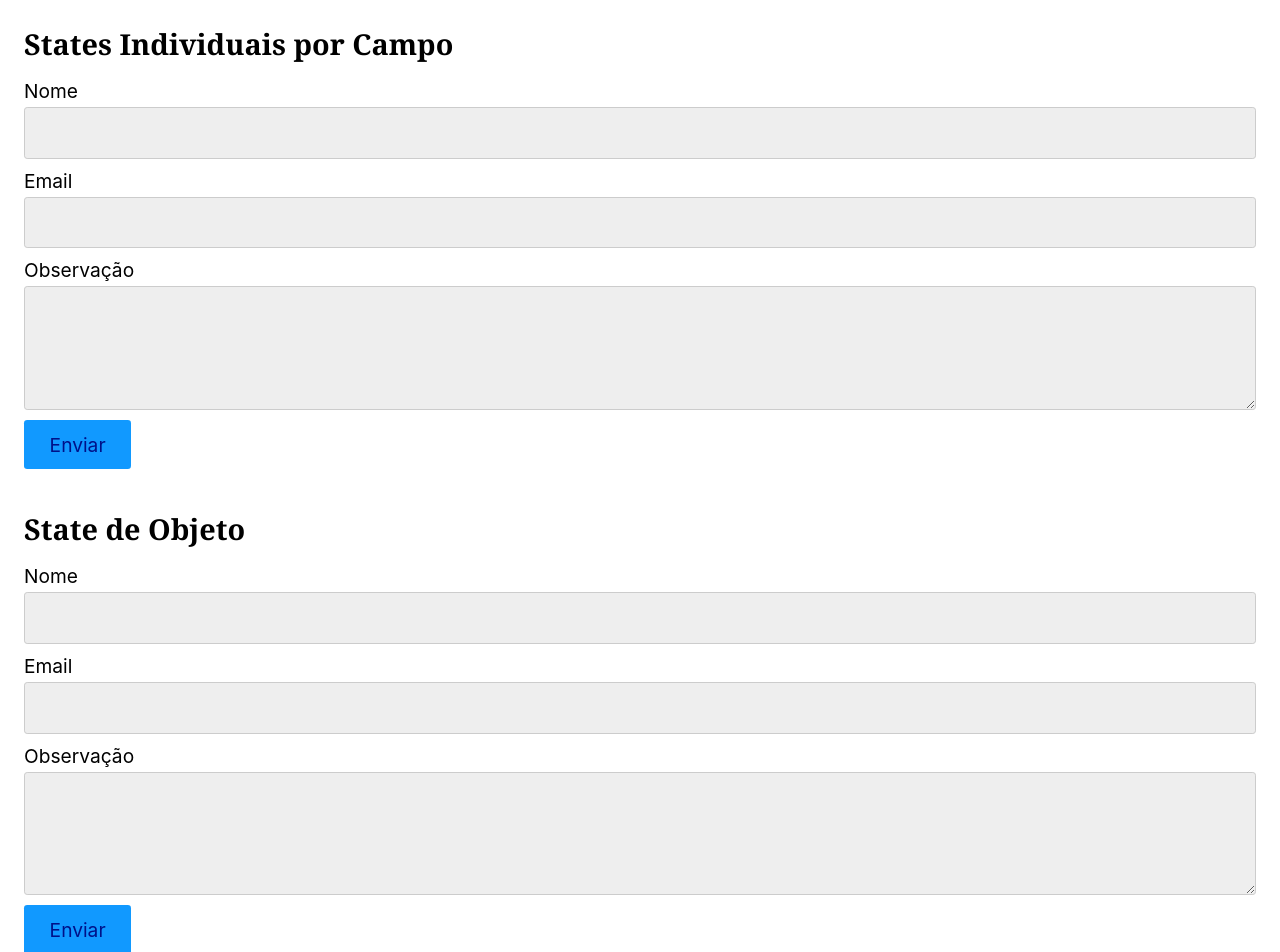
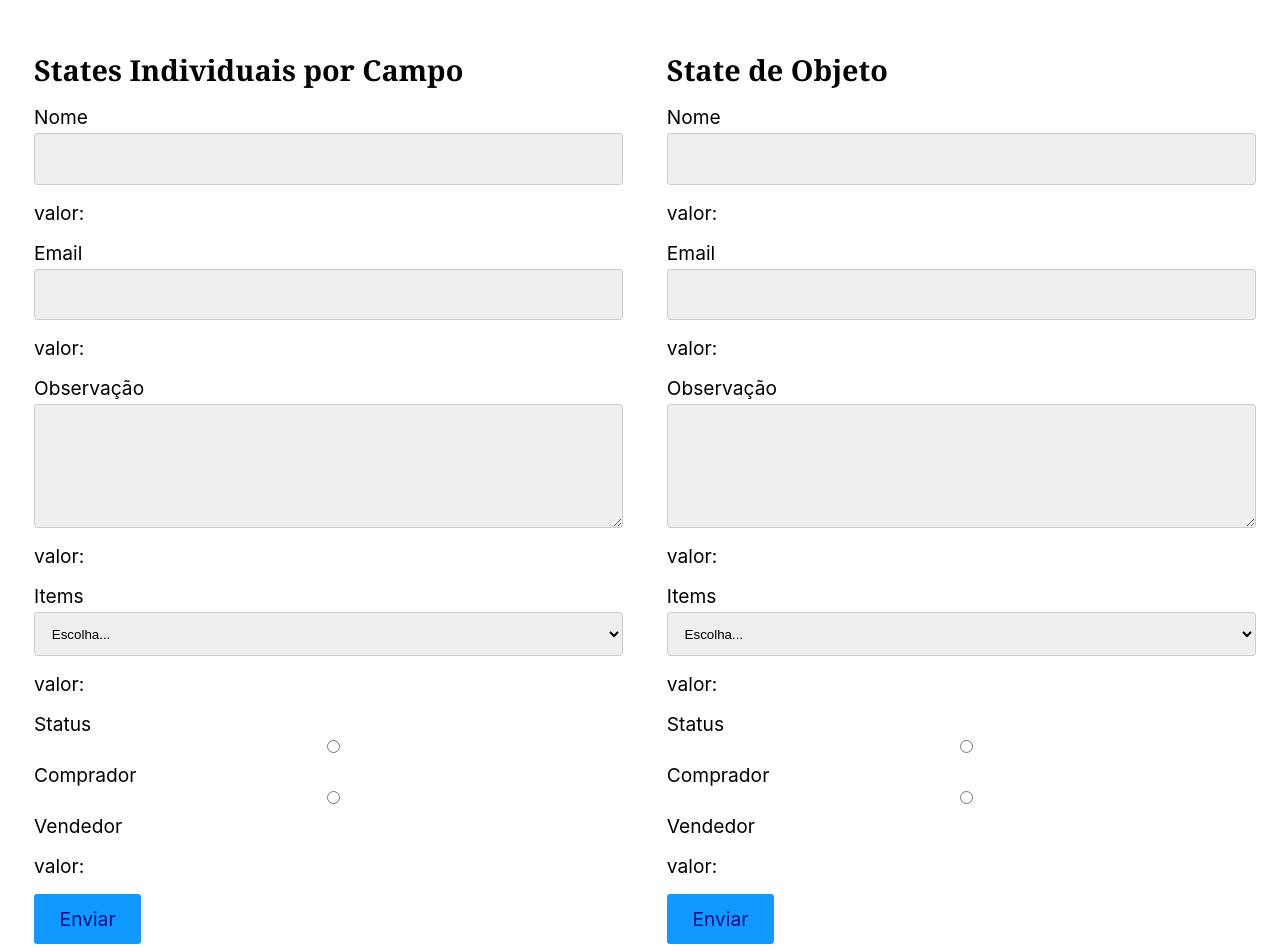
Before and after one commit to LuizGenuino/React-Origamid, a React (Vite) app: page / in a window 1280 px wide. Shown: the top 952 px of the page. Built offline with nearby package versions, Linux system fonts and the light colour scheme.

Commit message:
Add items and status fields to individual and object state forms

```diff
--- a/public/style.css
+++ b/public/style.css
@@ -55,6 +55,7 @@ label {
 }
 
 input,
+select,
 textarea {
   display: block;
   border: 1px solid #ccc;
@@ -67,6 +68,7 @@ textarea {
 }
 
 input:focus,
+select:focus,
 textarea:focus {
   outline: none;
   border-color: var(--color);
--- a/src/App.jsx
+++ b/src/App.jsx
@@ -6,8 +6,10 @@ const App = () => {
     const [name, setName] = useState('')
     const [email, setEmail] = useState('')
     const [observation, setObservation] = useState('')
+    const [items, setItems] = useState('')
+    const [status, setStatus] = useState('')
 
-    const [form, setForm] = useState({ name: '', email: '', observation: '' })
+    const [form, setForm] = useState({ name: '', email: '', observation: '', items: '', status: '' })
 
     const handleSubmit = (e) => {
         e.preventDefault()
@@ -24,29 +26,92 @@ const App = () => {
     }
 
     return (
-        <>
+        <div style={{ display: 'flex', width: '97vw', justifyContent: 'space-between', padding: '10px' }}>
+            <div style={{ width: '46vw' }}>
                 <form onSubmit={handleSubmit}>
                     <h2>States Individuais por Campo</h2>
+
                     <label htmlFor="name">Nome</label>
                     <input id="name" type="text" value={name} onChange={e => setName(e.target.value)} />
+                    <p>valor: {name}</p>
+
                     <label htmlFor="name">Email</label>
                     <input id="email" type="email" value={email} onChange={e => setEmail(e.target.value)} />
+                    <p>valor: {email}</p>
+
+
                     <label htmlFor="observation">Observação</label>
-                <textarea rows={4} id="observation" type="email" value={observation} onChange={e => setObservation(e.target.value)} />
+                    <textarea rows={4} id="observation" value={observation} onChange={e => setObservation(e.target.value)} />
+                    <p>valor: {observation}</p>
+
+                    <label htmlFor="items">Items</label>
+                    <select rows={4} id="items" value={items} onChange={e => setItems(e.target.value)}>
+                        <option disabled value="">Escolha...</option>
+                        <option value="notebook">Notebook</option>
+                        <option value="smartphone">Smartphone</option>
+                        <option value="tablet">Tablet</option>
+                    </select>
+                    <p>valor: {items}</p>
+
+                    <div style={{ display: 'block', width: '100%' }}>
+                        <label>Status</label>
+                        <label>
+                            <input type="radio" value="comprador" name="status" onChange={e => setStatus(e.target.value)} />
+                            Comprador
+                        </label>
+                        <label>
+                            <input type="radio" value="vendedor" name="status" onChange={e => setStatus(e.target.value)} />
+                            Vendedor
+                        </label>
+                        <p>valor: {status}</p>
+                    </div>
+
                     <button>Enviar</button>
                 </form>
-            <br></br>
+            </div>
+            <div style={{ width: '46vw' }}>
                 <form onSubmit={handleSubmit}>
                     <h2>State de Objeto</h2>
+
                     <label htmlFor="name">Nome</label>
                     <input id="name" type="text" value={form.name} onChange={handleChange} />
+                    <p>valor: {form.name}</p>
+
                     <label htmlFor="name">Email</label>
                     <input id="email" type="email" value={form.email} onChange={handleChange} />
+                    <p>valor: {form.email}</p>
+
                     <label htmlFor="observation">Observação</label>
-                <textarea rows={4} id="observation" type="email" value={form.observation} onChange={handleChange} />
+                    <textarea rows={4} id="observation" value={form.observation} onChange={handleChange} />
+                    <p>valor: {form.observation}</p>
+
+                    <label htmlFor="items">Items</label>
+                    <select rows={4} id="items" value={form.items} onChange={handleChange}>
+                        <option disabled value="">Escolha...</option>
+                        <option value="notebook">Notebook</option>
+                        <option value="smartphone">Smartphone</option>
+                        <option value="tablet">Tablet</option>
+                    </select>
+                    <p>valor: {form.items}</p>
+
+                    <div style={{ display: 'block', width: '100%' }}>
+                        <label>Status</label>
+                        <label>
+                            <input type="radio" value="comprador" name="status" id="status" onChange={handleChange} />
+                            Comprador
+                        </label>
+                        <label>
+                            <input type="radio" value="vendedor" name="status" id="status" onChange={handleChange} />
+                            Vendedor
+                        </label>
+                        <p>valor: {form.status}</p>
+                    </div>
+
+
                     <button>Enviar</button>
                 </form>
-        </>
+            </div>
+        </div>
     )
 }
 
```
Lines whose indentation alone changed are shown as unchanged.
